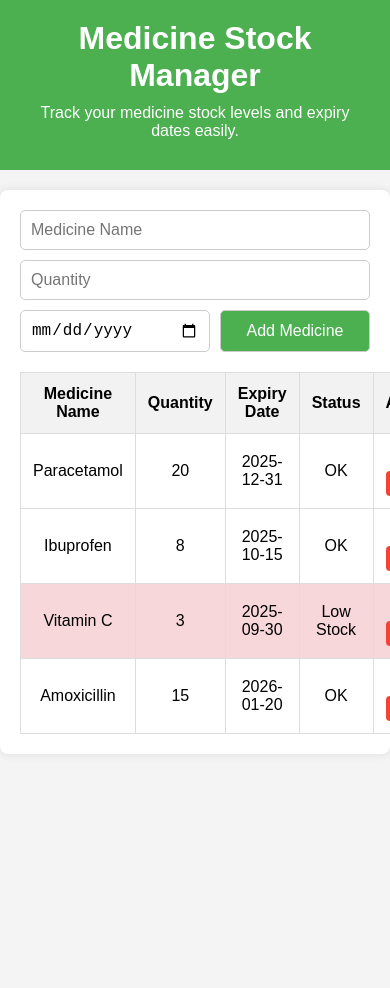
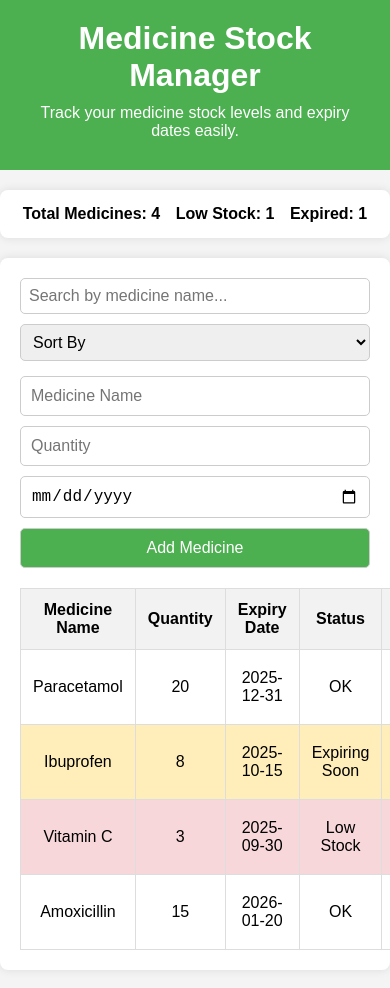
Before and after one commit to vanshikachapekar-png/medicine-stock-manager, a plain HTML site: page stock.html in a window 390 px wide. Shown: the top 988 px of the page. Before the commit the page ends 844 px from the top, so only its background shows below. Drawn offline with Linux system fonts and the light colour scheme.

Commit message:
Add files via upload

```diff
--- a/script.js
+++ b/script.js
@@ -7,7 +7,13 @@ let medicines = [
 
 const form = document.getElementById('medicineForm');
 const tableBody = document.getElementById('medicineTable').getElementsByTagName('tbody')[0];
+const searchInput = document.getElementById('searchInput');
+const sortSelect = document.getElementById('sortSelect');
+const totalCount = document.getElementById('totalCount');
+const lowStockCount = document.getElementById('lowStockCount');
+const expiredCount = document.getElementById('expiredCount');
 
+// Add medicine
 form.addEventListener('submit', function(e) {
     e.preventDefault();
 
@@ -27,21 +33,54 @@ form.addEventListener('submit', function(e) {
     renderTable();
 });
 
+// Search
+searchInput.addEventListener('input', renderTable);
+
+// Sort
+sortSelect.addEventListener('change', renderTable);
+
+// Render Table
 function renderTable() {
     tableBody.innerHTML = '';
-    const today = new Date().toISOString().split('T')[0];
+    const today = new Date();
+    const searchTerm = searchInput.value.toLowerCase();
+    const sortValue = sortSelect.value;
 
-    medicines.forEach(med => {
+    let filteredMeds = medicines.filter(med =>
+        med.name.toLowerCase().includes(searchTerm)
+    );
+
+    // Sorting
+    if(sortValue) {
+        const [key, order] = sortValue.split('-');
+        filteredMeds.sort((a, b) => {
+            if(key === 'name') return order === 'asc' ? a.name.localeCompare(b.name) : b.name.localeCompare(a.name);
+            if(key === 'quantity') return order === 'asc' ? a.quantity - b.quantity : b.quantity - a.quantity;
+            if(key === 'expiry') return order === 'asc' ? new Date(a.expiry) - new Date(b.expiry) : new Date(b.expiry) - new Date(a.expiry);
+        });
+    }
+
+    // Dashboard counters
+    totalCount.textContent = filteredMeds.length;
+    lowStockCount.textContent = filteredMeds.filter(m => m.quantity < 5).length;
+    expiredCount.textContent = filteredMeds.filter(m => new Date(m.expiry) < today).length;
+
+    filteredMeds.forEach(med => {
         const row = document.createElement('tr');
+        const expiryDate = new Date(med.expiry);
+        const timeDiff = expiryDate - today;
+        const daysDiff = Math.ceil(timeDiff / (1000 * 60 * 60 * 24));
 
-        if (med.quantity < 5) row.classList.add('low-stock');
-        if (med.expiry <= today) row.classList.add('expired');
+        // Highlight classes
+        if(med.quantity < 5) row.classList.add('low-stock');
+        if(expiryDate < today) row.classList.add('expired');
+        else if(daysDiff <= 30) row.classList.add('expiry-soon');
 
         row.innerHTML = `
             <td>${med.name}</td>
             <td>${med.quantity}</td>
             <td>${med.expiry}</td>
-            <td>${med.quantity < 5 ? 'Low Stock' : (med.expiry <= today ? 'Expired' : 'OK')}</td>
+            <td>${med.quantity < 5 ? 'Low Stock' : (expiryDate < today ? 'Expired' : (daysDiff <= 30 ? 'Expiring Soon' : 'OK'))}</td>
             <td>
                 <button class="edit-btn" onclick="editMedicine(${med.id})">Edit</button>
                 <button class="delete-btn" onclick="deleteMedicine(${med.id})">Delete</button>
@@ -51,18 +90,23 @@ function renderTable() {
     });
 }
 
-function deleteMedicine(id) {
-    medicines = medicines.filter(med => med.id !== id);
-    renderTable();
-}
-
+// Edit Medicine
 function editMedicine(id) {
     const med = medicines.find(m => m.id === id);
     const newQuantity = prompt(`Update quantity for ${med.name}:`, med.quantity);
-    if (newQuantity !== null && !isNaN(newQuantity)) {
+    if(newQuantity !== null && !isNaN(newQuantity)) {
         med.quantity = parseInt(newQuantity);
         renderTable();
     }
 }
 
+// Delete Medicine
+function deleteMedicine(id) {
+    if(confirm("Are you sure you want to delete this medicine?")) {
+        medicines = medicines.filter(med => med.id !== id);
+        renderTable();
+    }
+}
+
+// Initial render
 renderTable();
--- a/stock.html
+++ b/stock.html
@@ -12,7 +12,26 @@
     <p>Track your medicine stock levels and expiry dates easily.</p>
   </header>
 
+  <section class="dashboard">
+    <div>Total Medicines: <span id="totalCount">0</span></div>
+    <div>Low Stock: <span id="lowStockCount">0</span></div>
+    <div>Expired: <span id="expiredCount">0</span></div>
+  </section>
+
   <section>
+    <div class="search-sort">
+      <input type="text" id="searchInput" placeholder="Search by medicine name...">
+      <select id="sortSelect">
+        <option value="">Sort By</option>
+        <option value="name-asc">Name ↑</option>
+        <option value="name-desc">Name ↓</option>
+        <option value="quantity-asc">Quantity ↑</option>
+        <option value="quantity-desc">Quantity ↓</option>
+        <option value="expiry-asc">Expiry ↑</option>
+        <option value="expiry-desc">Expiry ↓</option>
+      </select>
+    </div>
+
     <form id="medicineForm">
       <input type="text" id="name" placeholder="Medicine Name" required>
       <input type="number" id="quantity" placeholder="Quantity" required>
--- a/style.css
+++ b/style.css
@@ -1,3 +1,4 @@
+/* General Body & Header */
 body {
     font-family: Arial, sans-serif;
     margin: 0;
@@ -20,15 +21,48 @@ header p {
     margin: 10px 0;
 }
 
+/* Dashboard Summary */
+.dashboard {
+    display: flex;
+    justify-content: space-around;
+    background-color: #fff;
+    margin: 20px auto;
+    max-width: 900px;
+    padding: 15px;
+    border-radius: 8px;
+    box-shadow: 0 0 10px rgba(0,0,0,0.1);
+    font-weight: bold;
+}
+
+/* Section */
 section {
     padding: 20px;
     background-color: white;
     margin: 20px auto;
     max-width: 900px;
     border-radius: 8px;
-    box-shadow: 0 0 10px rgba(0, 0, 0, 0.1);
+    box-shadow: 0 0 10px rgba(0,0,0,0.1);
 }
 
+/* Search and Sort */
+.search-sort {
+    display: flex;
+    justify-content: space-between;
+    margin-bottom: 15px;
+    gap: 10px;
+    flex-wrap: wrap;
+}
+
+.search-sort input, .search-sort select {
+    padding: 8px;
+    font-size: 16px;
+    border-radius: 5px;
+    border: 1px solid #ccc;
+    flex: 1;
+    min-width: 150px;
+}
+
+/* Form */
 form {
     display: flex;
     gap: 10px;
@@ -56,6 +90,7 @@ form button:hover {
     background-color: #45a049;
 }
 
+/* Table */
 table {
     width: 100%;
     border-collapse: collapse;
@@ -72,6 +107,7 @@ table th {
     background-color: #f2f2f2;
 }
 
+/* Status Highlights */
 .low-stock {
     background-color: #fff3cd;
 }
@@ -80,6 +116,11 @@ table th {
     background-color: #f8d7da;
 }
 
+.expiry-soon {
+    background-color: #ffeeba;
+}
+
+/* Buttons */
 .edit-btn {
     background-color: #2196F3;
     color: white;
@@ -100,3 +141,53 @@ table th {
 
 .edit-btn:hover { background-color: #1976D2; }
 .delete-btn:hover { background-color: #c62828; }
+
+/* Responsive */
+@media screen and (max-width: 600px) {
+    .search-sort, form {
+        flex-direction: column;
+    }
+
+    form button {
+        flex: 1;
+    }
+}
+
+/* Front Page Section */
+.welcome-section {
+    text-align: center;
+    padding: 30px 20px;
+}
+
+.welcome-section .images {
+    display: flex;
+    justify-content: center;
+    flex-wrap: wrap;
+    gap: 15px;
+    margin-bottom: 20px;
+}
+
+.welcome-section .images img {
+    width: 120px;
+    height: 120px;
+    object-fit: cover;
+    border-radius: 10px;
+    transition: transform 0.3s;
+}
+
+.welcome-section .images img:hover {
+    transform: scale(1.1);
+}
+
+.welcome-section .welcome-text p {
+    max-width: 600px;
+    margin: 0 auto 20px;
+    font-size: 18px;
+}
+
+footer {
+    text-align: center;
+    margin: 20px 0;
+    font-size: 14px;
+    color: #555;
+}
```
Also changed, not shown: index.html (+18 -6 lines).
